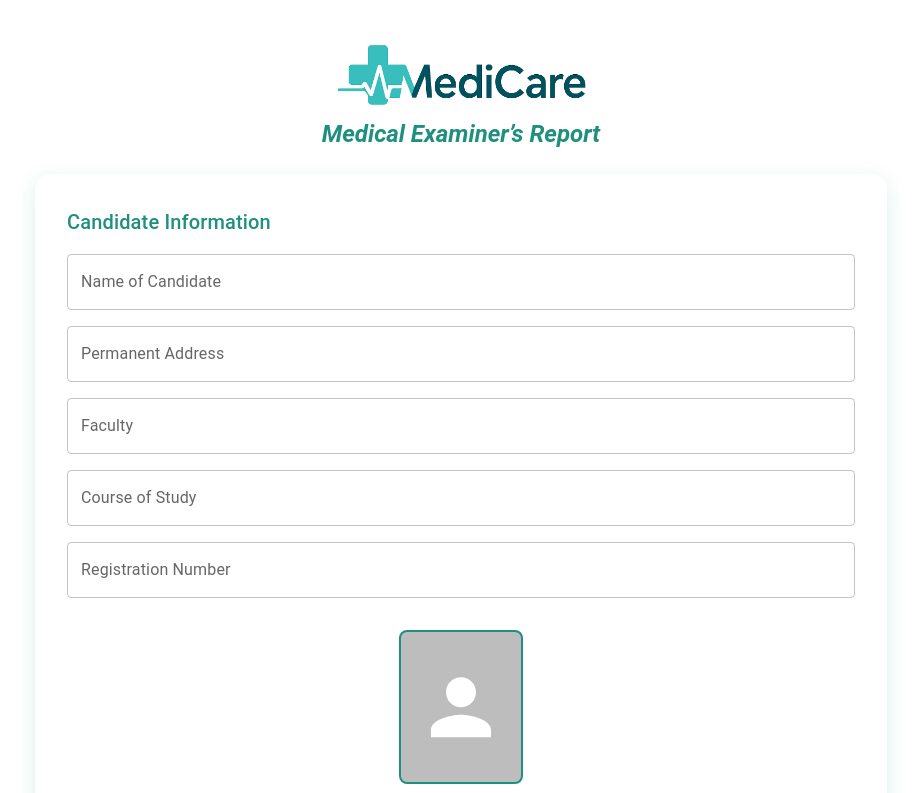
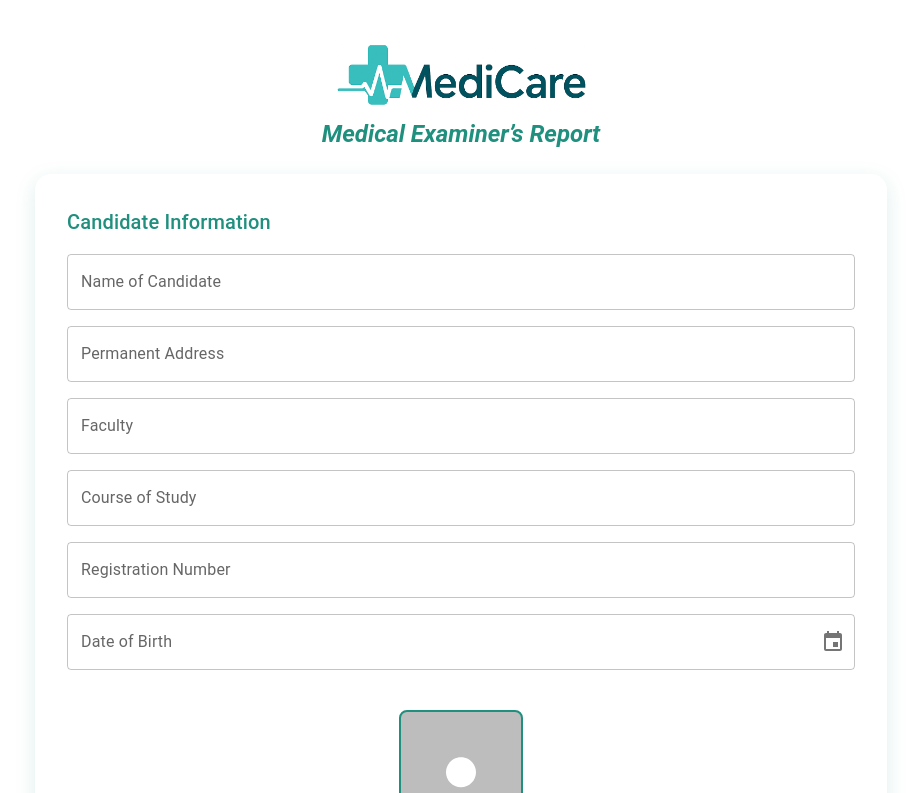
Before and after one commit to Chehan001/mini-project-medical-center-management-system-frontend, a React (Create React App) app: page /registration-form in a window 1280 px wide. Shown: the top 793 px of the page, without its empty margins (179-1100 px from the left). Built offline with nearby package versions, Linux system fonts and the light colour scheme.

Commit message:
Registration-Form-Update-DOB-Import-Some-Libberies

```diff
--- a/package.json
+++ b/package.json
@@ -4,13 +4,15 @@
   "private": true,
   "dependencies": {
     "@emotion/react": "^11.14.0",
-    "@emotion/styled": "^11.14.0",
+    "@emotion/styled": "^11.14.1",
     "@mui/icons-material": "^7.1.1",
-    "@mui/material": "^7.1.1",
+    "@mui/material": "^7.3.4",
+    "@mui/x-date-pickers": "^8.14.1",
     "@testing-library/dom": "^10.4.0",
     "@testing-library/jest-dom": "^6.6.3",
     "@testing-library/react": "^16.3.0",
     "@testing-library/user-event": "^13.5.0",
+    "dayjs": "^1.11.18",
     "nodemailer": "^7.0.3",
     "react": "^19.1.1",
     "react-dom": "^19.1.1",
--- a/src/components/NavBar.jsx
+++ b/src/components/NavBar.jsx
@@ -2,7 +2,6 @@ import React, { useState } from 'react';
 import {
   AppBar,
   Toolbar,
-  Typography,
   Button,
   Box,
   IconButton,
--- a/src/components/RegistrationForm.jsx
+++ b/src/components/RegistrationForm.jsx
@@ -14,6 +14,11 @@ import {
   Divider,
   Paper,
 } from "@mui/material";
+import { LocalizationProvider } from "@mui/x-date-pickers/LocalizationProvider";
+import { AdapterDayjs } from "@mui/x-date-pickers/AdapterDayjs";
+import { DatePicker } from "@mui/x-date-pickers/DatePicker";
+import dayjs from "dayjs";
+
 
 const RegistrationForm = () => {
   const [form, setForm] = useState({});
@@ -29,8 +34,16 @@ const RegistrationForm = () => {
     if (file) setPhoto(URL.createObjectURL(file));
   };
 
+  const handleDateChange = (date) => {
+  setForm({ ...form, dob: date });
+};
+
   const handleSubmit = (e) => {
     e.preventDefault();
+   console.log({
+  ...form,
+  dob: form.dob ? dayjs(form.dob).format("YYYY-MM-DD") : null,
+});
     console.log(form);
     alert("Medical Examiner’s Report Submitted Successfully!");
   };
@@ -84,6 +97,21 @@ const RegistrationForm = () => {
               <TextField label="Faculty" name="faculty" onChange={handleChange} fullWidth sx={{ mt: 2 }} />
               <TextField label="Course of Study" name="course" onChange={handleChange} fullWidth sx={{ mt: 2 }} />
               <TextField label="Registration Number" name="regNumber" onChange={handleChange} fullWidth sx={{ mt: 2 }} />
+              {/* 📅 Date of Birth field */}
+              <LocalizationProvider dateAdapter={AdapterDayjs}>
+                <DatePicker
+                  label="Date of Birth"
+                  value={form.dob}
+                  onChange={handleDateChange}
+                  slotProps={{
+                    textField: {
+                      fullWidth: true,
+                      margin: "normal",
+                      sx: { mt: 2 },
+                    },
+                  }}
+                />
+              </LocalizationProvider>
             </Grid>
           </Grid>
           {/* image */}
--- a/src/components/UserNavBar.jsx
+++ b/src/components/UserNavBar.jsx
@@ -2,7 +2,6 @@ import React, { useState } from 'react';
 import {
   AppBar,
   Toolbar,
-  Typography,
   Button,
   Box,
   IconButton,
```
Also changed, not shown: 1 other file (tests, documents, lock files or other folders).
